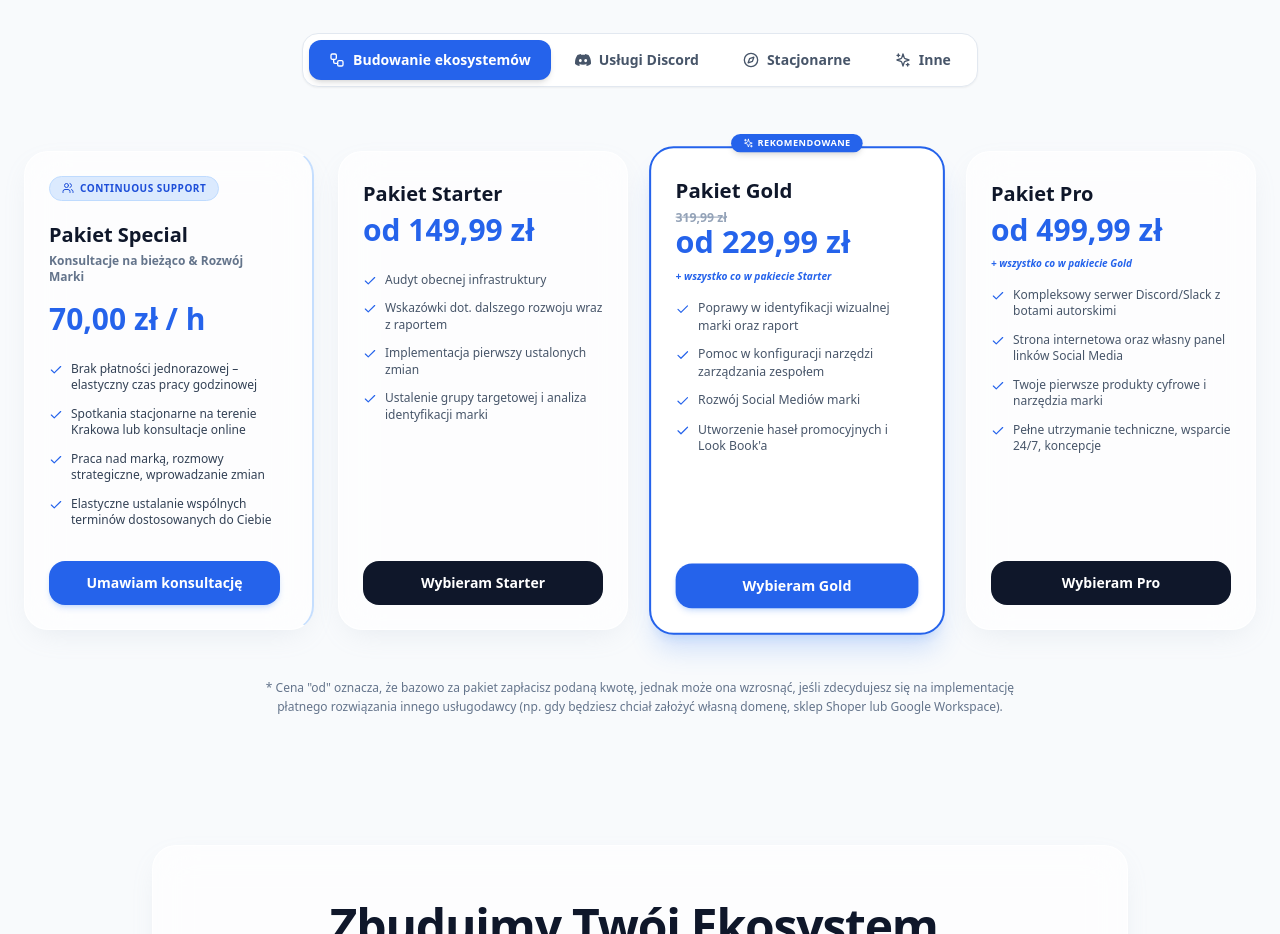
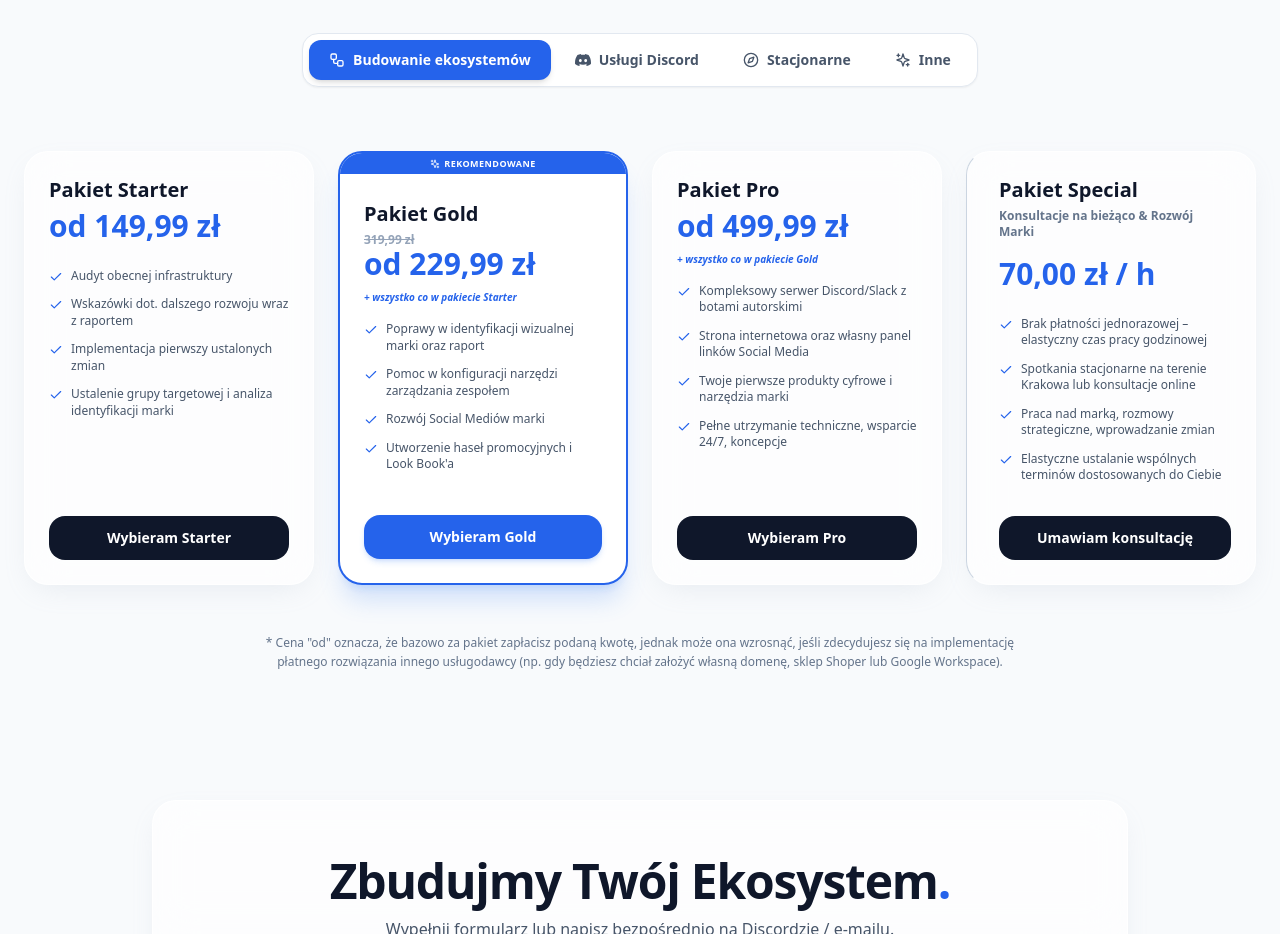
Before and after one commit to Ksperix/ksperix.dev, a Next.js app: page / in a window 1280 px wide. Shown: the part 7880-8814 px from the top of the page. Built offline with nearby package versions, Linux system fonts and the light colour scheme.

Commit message:
Update page.js

```diff
--- a/src/app/page.js
+++ b/src/app/page.js
@@ -30,8 +30,7 @@ import {
   Laptop,
   Compass,
   ArrowRight,
-  Sparkles,
-  Users
+  Sparkles
 } from 'lucide-react';
 
 function DiscordIcon({ className = "w-5 h-5" }) {
@@ -743,44 +742,10 @@ export default function Home() {
           >
             <div className="grid grid-cols-1 md:grid-cols-2 lg:grid-cols-4 gap-6 items-stretch">
 
-              {/* 1. PAKIET SPECIAL (Z LEWEJ STRONY) */}
-              <div className="glass-card rounded-3xl p-6 border border-blue-300/80 bg-blue-50/30 flex flex-col justify-between shadow-lg relative lg:border-r-2 lg:border-r-blue-200/90 lg:pr-8">
-                <div>
-                  <div className="inline-flex items-center gap-1.5 px-3 py-1 rounded-full bg-blue-100 text-blue-700 text-[10px] font-bold uppercase tracking-wider mb-4 border border-blue-200">
-                    <Users className="w-3 h-3" /> Continuous Support
-                  </div>
-
-                  <h3 className="text-xl font-bold text-slate-900 mb-1 mt-1">{specialTier.title}</h3>
-                  <p className="text-xs font-semibold text-slate-500 mb-4">{specialTier.subtitle}</p>
-
-                  <div className="mb-6">
-                    <div className="text-2xl sm:text-3xl font-black text-blue-600">
-                      {specialTier.price}
-                    </div>
-                  </div>
-
-                  <ul className="space-y-3 mb-8">
-                    {specialTier.features.map((feat, fIdx) => (
-                      <li key={fIdx} className="flex items-start gap-2 text-xs text-slate-700 leading-snug break-words">
-                        <Check className="w-3.5 h-3.5 text-blue-600 shrink-0 mt-0.5" />
-                        <span>{feat}</span>
-                      </li>
-                    ))}
-                  </ul>
-                </div>
-
-                <button
-                  onClick={() => scrollToSection('contact')}
-                  className="w-full py-3 rounded-2xl font-semibold text-sm transition-all cursor-pointer bg-blue-600 hover:bg-blue-700 text-white shadow-md shadow-blue-500/20"
-                >
-                  Umawiam konsultację
-                </button>
-              </div>
-
-              {/* 2. PAKIET STARTER */}
+              {/* 1. PAKIET STARTER */}
               <div className="glass-card rounded-3xl p-6 border border-white/80 flex flex-col justify-between relative transition-all duration-300">
                 <div>
-                  <h3 className="text-xl font-bold text-slate-900 mb-1 mt-1">{pricingTiers[0].title}</h3>
+                  <h3 className="text-xl font-bold text-slate-900 mb-1">{pricingTiers[0].title}</h3>
                   <div className="mb-6">
                     <div className="text-2xl sm:text-3xl font-black text-blue-600">
                       {pricingTiers[0].price}
@@ -805,14 +770,14 @@ export default function Home() {
                 </button>
               </div>
 
-              {/* 3. PAKIET GOLD (REKOMENDOWANY) */}
-              <div className="rounded-3xl p-6 border-2 border-blue-600 shadow-xl shadow-blue-500/20 bg-white scale-[1.02] flex flex-col justify-between relative transition-all duration-300 z-10">
-                <div className="absolute -top-3.5 left-1/2 -translate-x-1/2 px-3 py-0.5 rounded-full bg-blue-600 text-white text-[9px] font-bold tracking-wider uppercase shadow-md flex items-center gap-1">
+              {/* 2. PAKIET GOLD (REKOMENDOWANY) */}
+              <div className="rounded-3xl p-6 border-2 border-blue-600 shadow-xl shadow-blue-500/20 bg-white flex flex-col justify-between relative transition-all duration-300 z-10 overflow-hidden">
+                <div className="bg-blue-600 text-white text-[9px] font-bold tracking-wider uppercase py-1 px-3 -mx-6 -mt-6 mb-4 flex items-center justify-center gap-1">
                   <Sparkles className="w-2.5 h-2.5" /> REKOMENDOWANE
                 </div>
 
                 <div>
-                  <h3 className="text-xl font-bold text-slate-900 mb-1 mt-1">{pricingTiers[1].title}</h3>
+                  <h3 className="text-xl font-bold text-slate-900 mb-1">{pricingTiers[1].title}</h3>
                   <div className="mb-6">
                     {pricingTiers[1].oldPrice && (
                       <span className="text-xs font-bold text-slate-400 line-through block -mb-0.5">
@@ -848,10 +813,10 @@ export default function Home() {
                 </button>
               </div>
 
-              {/* 4. PAKIET PRO */}
+              {/* 3. PAKIET PRO */}
               <div className="glass-card rounded-3xl p-6 border border-white/80 flex flex-col justify-between relative transition-all duration-300">
                 <div>
-                  <h3 className="text-xl font-bold text-slate-900 mb-1 mt-1">{pricingTiers[2].title}</h3>
+                  <h3 className="text-xl font-bold text-slate-900 mb-1">{pricingTiers[2].title}</h3>
                   <div className="mb-6">
                     <div className="text-2xl sm:text-3xl font-black text-blue-600">
                       {pricingTiers[2].price}
@@ -879,6 +844,36 @@ export default function Home() {
                   className="w-full py-3 rounded-2xl font-semibold text-sm transition-all cursor-pointer bg-slate-900 hover:bg-slate-800 text-white"
                 >
                   Wybieram Pro
+                </button>
+              </div>
+
+              {/* 4. PAKIET SPECIAL (PO PRAWEJ STRONIE, PO KRESCE) */}
+              <div className="glass-card rounded-3xl p-6 border border-white/80 flex flex-col justify-between relative transition-all duration-300 lg:border-l lg:border-l-slate-300 lg:pl-8">
+                <div>
+                  <h3 className="text-xl font-bold text-slate-900 mb-1">{specialTier.title}</h3>
+                  <p className="text-xs font-semibold text-slate-500 mb-4">{specialTier.subtitle}</p>
+
+                  <div className="mb-6">
+                    <div className="text-2xl sm:text-3xl font-black text-blue-600">
+                      {specialTier.price}
+                    </div>
+                  </div>
+
+                  <ul className="space-y-3 mb-8">
+                    {specialTier.features.map((feat, fIdx) => (
+                      <li key={fIdx} className="flex items-start gap-2 text-xs text-slate-600 leading-snug break-words">
+                        <Check className="w-3.5 h-3.5 text-blue-600 shrink-0 mt-0.5" />
+                        <span>{feat}</span>
+                      </li>
+                    ))}
+                  </ul>
+                </div>
+
+                <button
+                  onClick={() => scrollToSection('contact')}
+                  className="w-full py-3 rounded-2xl font-semibold text-sm transition-all cursor-pointer bg-slate-900 hover:bg-slate-800 text-white"
+                >
+                  Umawiam konsultację
                 </button>
               </div>
 
```
